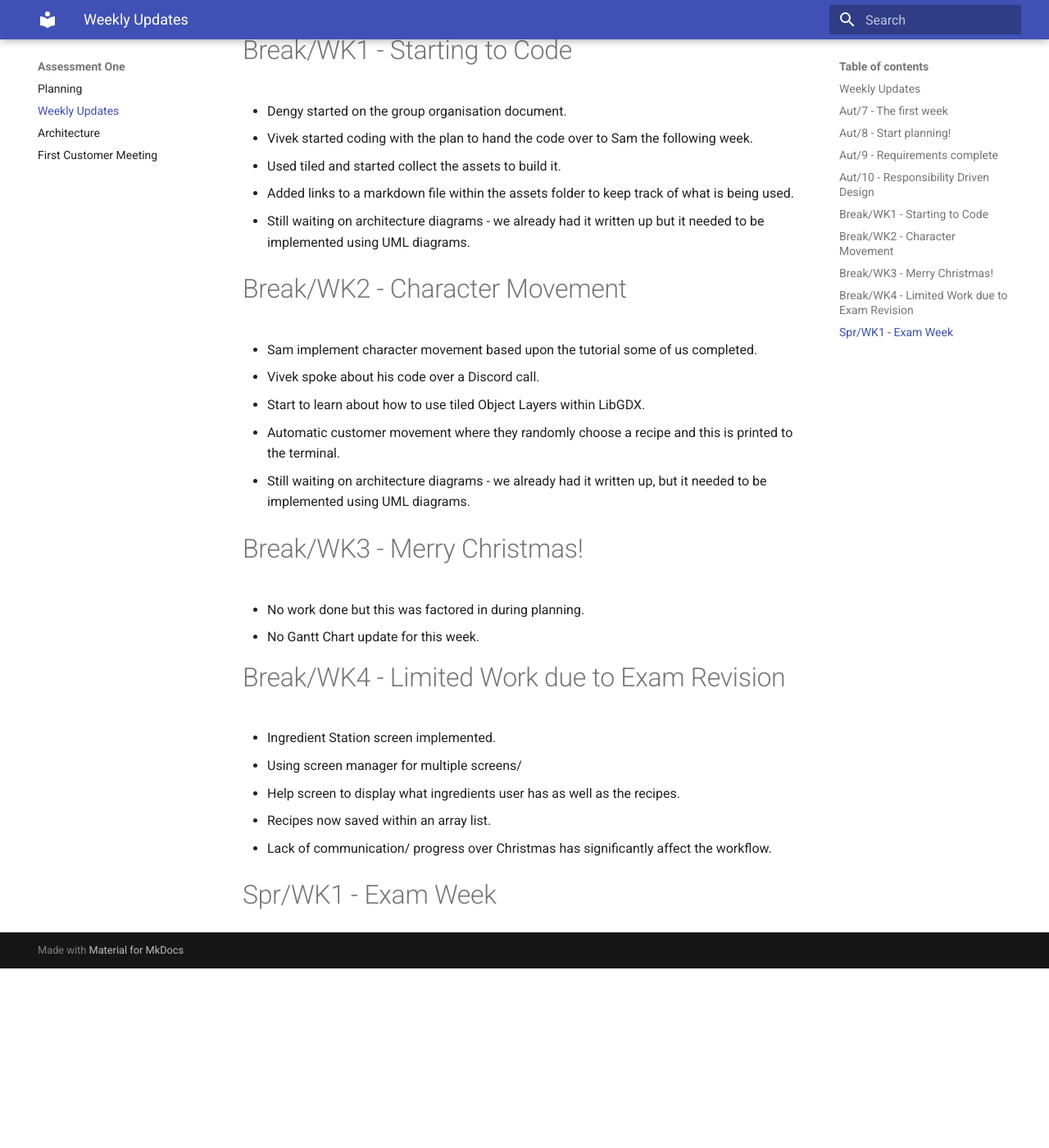
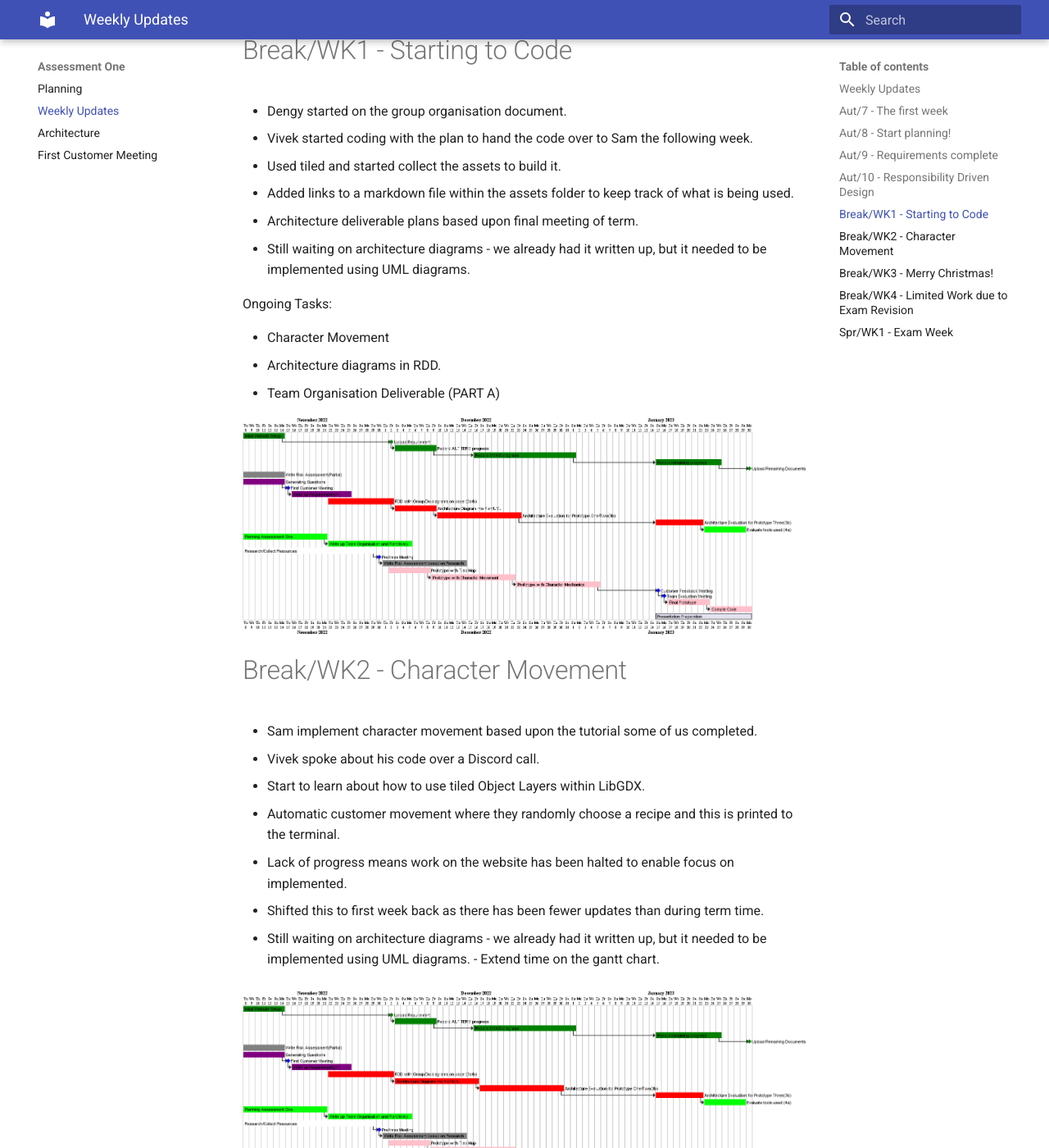
Before and after one commit to ENG1-Group-2/ENG1-Group-2.github.io---archive, an MkDocs documentation site: the page built from docs/one/weekly_updates.md, in a window 1280 px wide and 1400 px high, scrolled down 2648 px. Shown: the whole window at 82% size. Built offline with MkDocs 1.6.1 and Material for MkDocs 9.7.7, drawn with Linux system fonts in a browser that asks for light colours; before the commit the page ends 3829 px from its top, so only the background shows below that; some of the changed text lies outside the part shown.

Commit message:
Christmas Gantt Charts added.

```diff
--- a/docs/one/weekly_updates.md
+++ b/docs/one/weekly_updates.md
@@ -87,9 +87,18 @@ to Sam the following week.
 * Added links to a markdown file within the assets folder to
 keep track of what is being used.
 
+* Architecture deliverable plans based upon final meeting of term.
 * Still waiting on architecture diagrams - we already had
-it written up but it needed to be implemented using UML
+it written up, but it needed to be implemented using UML
 diagrams.
+
+Ongoing Tasks:
+
+* Character Movement
+* Architecture diagrams in RDD.
+* Team Organisation Deliverable (PART A)
+
+![Picture of the break/1 gantt chart](break1.png)
 
 # Break/WK2 - Character Movement
 
@@ -101,9 +110,16 @@ within LibGDX.
 * Automatic customer movement where they randomly
 choose a recipe and this is printed to the terminal.
 
+* Lack of progress means work on the website has been
+halted to enable focus on implemented.
+* Shifted this to first week back as there has
+been fewer updates than during term time.
+
 * Still waiting on architecture diagrams - we already had
 it written up, but it needed to be implemented using UML
-diagrams.
+diagrams. - Extend time on the gantt chart.
+
+![Picture of the break/2 gantt chart](break2.png)
 
 # Break/WK3 - Merry Christmas!
 
@@ -119,6 +135,15 @@ has as well as the recipes.
 * Recipes now saved within an array list.
 
 * Lack of communication/ progress over Christmas
-has significantly affect the workflow.
+has significantly affected the workflow.
+* Solo work from Vivek to catch up includes working the
+initial architecture diagram in between and
+starting evaluating tools because it is fresh in my
+mind.
+
+* Tasks have not been set on a weekly basis due to
+availability and lack of communication.
+
+![Picture of the break/4 gantt chart](break4.png)
 
 # Spr/WK1 - Exam Week
```
Also changed, not shown: docs/one/break1.png (added), docs/one/break2.png (added), docs/one/break4.png (added), 3 other files.
